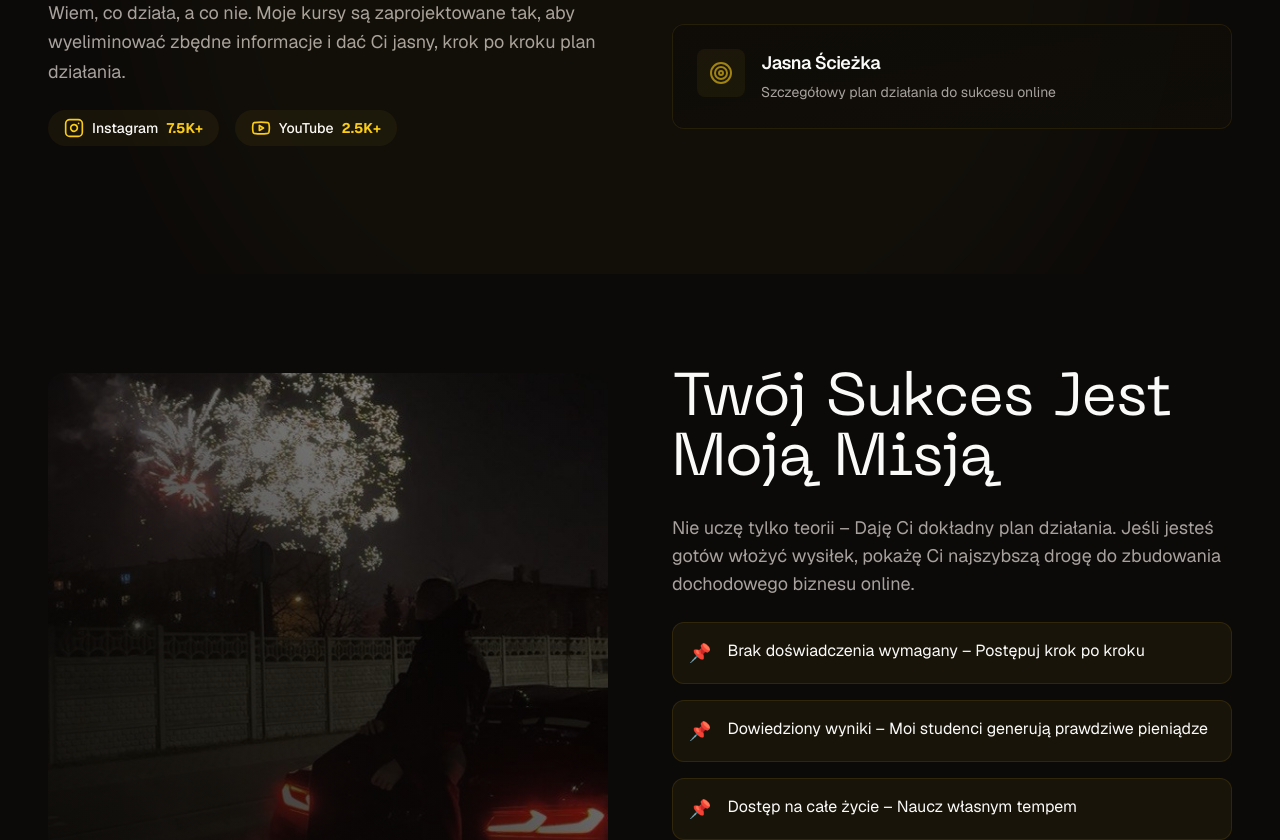
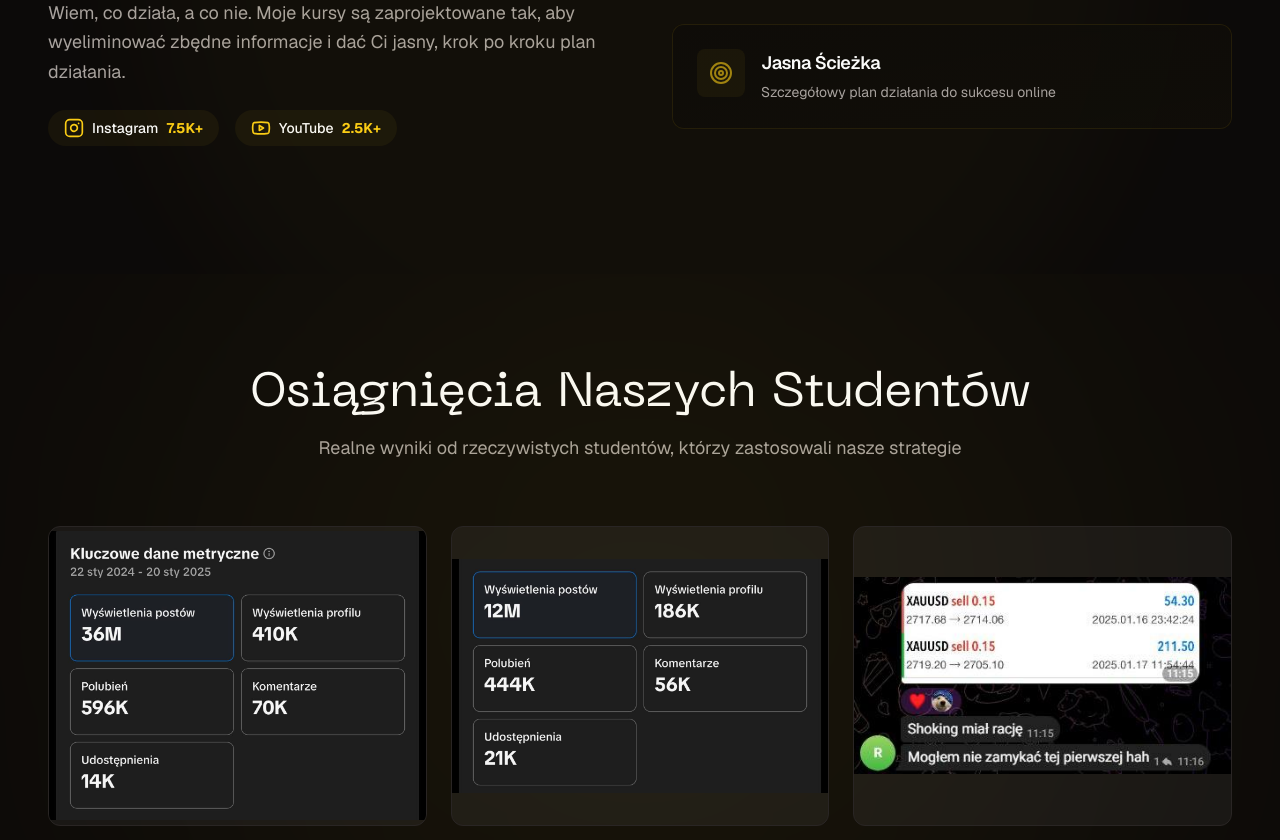
Before and after one commit to Haseeb-WebDeveloper/Online-Courses-Website, a Next.js app: page / in a window 1280 px wide. Shown: the part 1083-1923 px from the top of the page. Built offline with nearby package versions, Linux system fonts and the light colour scheme.

Commit message:
achievement section position changed

```diff
--- a/src/app/page.tsx
+++ b/src/app/page.tsx
@@ -19,12 +19,12 @@ export default function Home() {
 
       <HeroSection />
       <AboutSection />
+      <AchievementsCarousel />
       <MissionSection />
       <WhoThisIsForSection />
       <OurJourneySection />
       <CoursesSection />
       <SpecialOffers />
-      <AchievementsCarousel />
       <SuccessStories />
       <NewCTASection />
       {/* <ScrollBasedVelocityDemo/> */}
```
